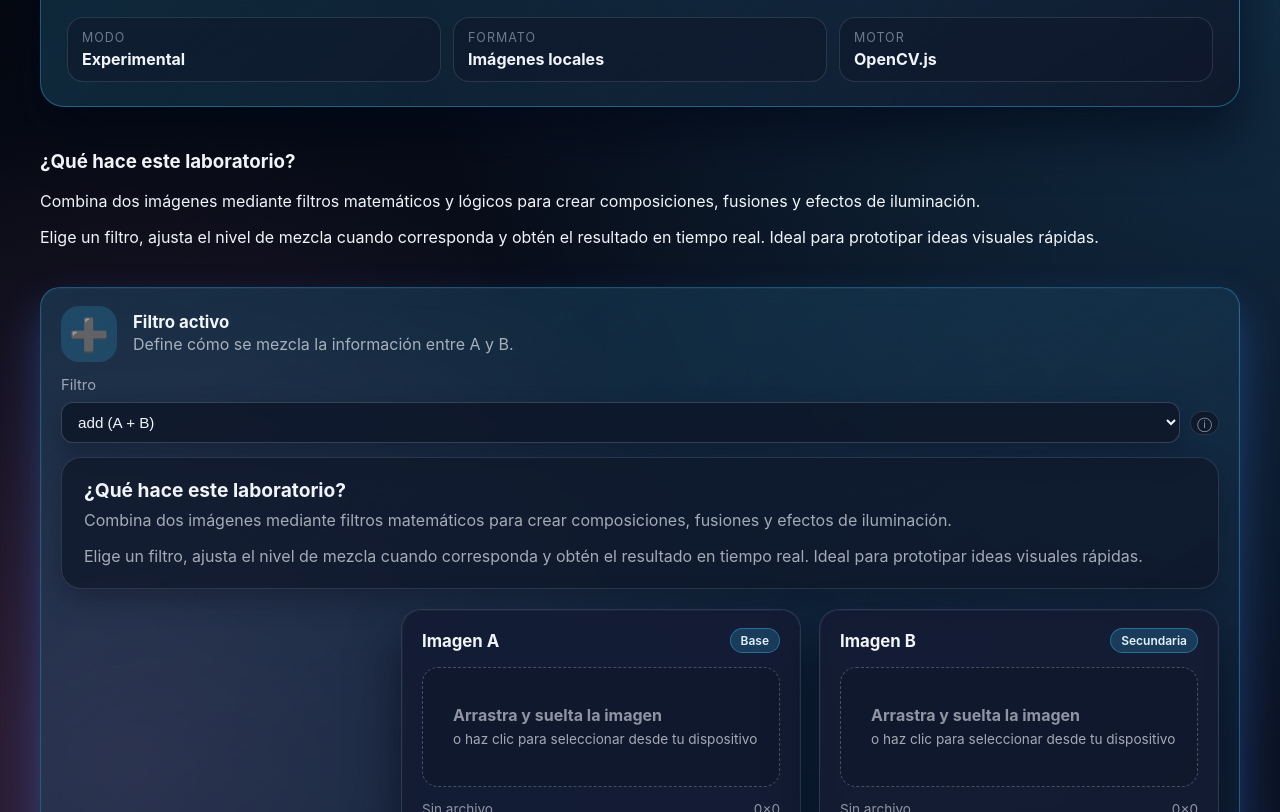
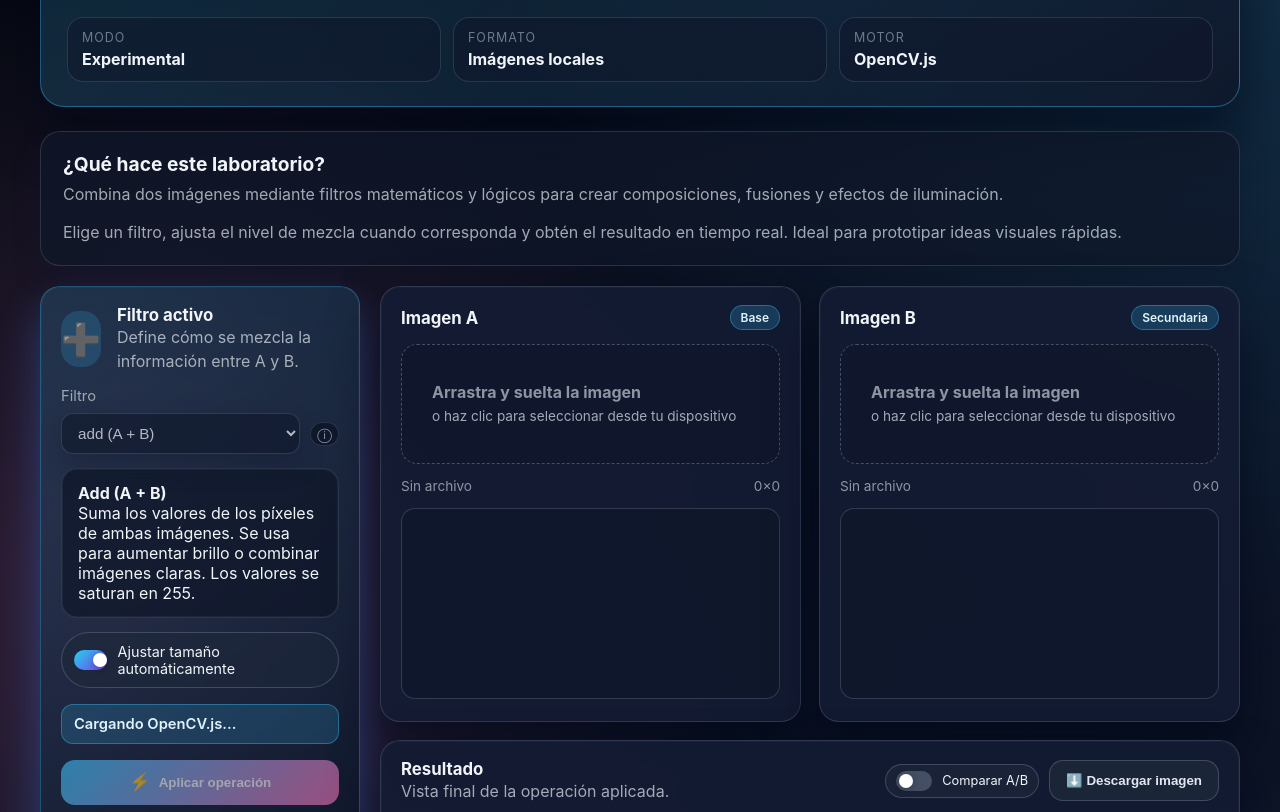
Before and after one commit to Poulord/Dav, a plain HTML site: page index.html in a window 1280 px wide. Shown: the part 125-937 px from the top of the page. Drawn offline with Linux system fonts and the light colour scheme; a script that the page names is missing.

Commit message:
Fix layout structure for image lab

```diff
--- a/index.html
+++ b/index.html
@@ -34,9 +34,10 @@
       </div>
     </header>
 
-    <section class="info-banner intro-panel">
+    <main class="layout">
+      <section class="intro-card">
         <div>
-        <h3>¿Qué hace este laboratorio?</h3>
+          <h2>¿Qué hace este laboratorio?</h2>
           <p>
             Combina dos imágenes mediante filtros matemáticos y lógicos para crear
             composiciones, fusiones y efectos de iluminación.
@@ -48,7 +49,7 @@
         </p>
       </section>
 
-    <main class="grid">
+      <aside class="sidebar">
         <section class="card operation-card" data-category="arithmetic" id="operationCard">
           <div class="operation-header">
             <div class="operation-icon" id="operationIcon" aria-hidden="true">➕</div>
@@ -80,21 +81,25 @@
             <div class="footer-note">Beta (B) = 1 - alpha</div>
           </div>
 
-    <main class="layout">
-      <section class="intro-card">
-        <div>
-          <h2>¿Qué hace este laboratorio?</h2>
-          <p>
-            Combina dos imágenes mediante filtros matemáticos para crear composiciones,
-            fusiones y efectos de iluminación.
-          </p>
+          <div class="operation-explanation" id="filterExplanation"></div>
+
+          <div class="controls">
+            <label class="toggle">
+              <input id="autoResize" type="checkbox" checked />
+              <span class="toggle-ui" aria-hidden="true"></span>
+              Ajustar tamaño automáticamente
+            </label>
+            <div class="status" id="status">Cargando OpenCV.js...</div>
+            <div class="buttons">
+              <button class="primary" id="run">
+                <span class="btn-icon">⚡</span>
+                <span data-role="label">Aplicar operación</span>
+              </button>
+              <button class="secondary" id="clear">Limpiar</button>
             </div>
-        <p>
-          Elige un filtro, ajusta el nivel de mezcla cuando corresponda y obtén el
-          resultado en tiempo real. Ideal para prototipar ideas visuales rápidas.
-        </p>
+          </div>
         </section>
-
+      </aside>
 
       <section class="workspace">
         <div class="image-grid">
```
Lines whose indentation alone changed are shown as unchanged.
